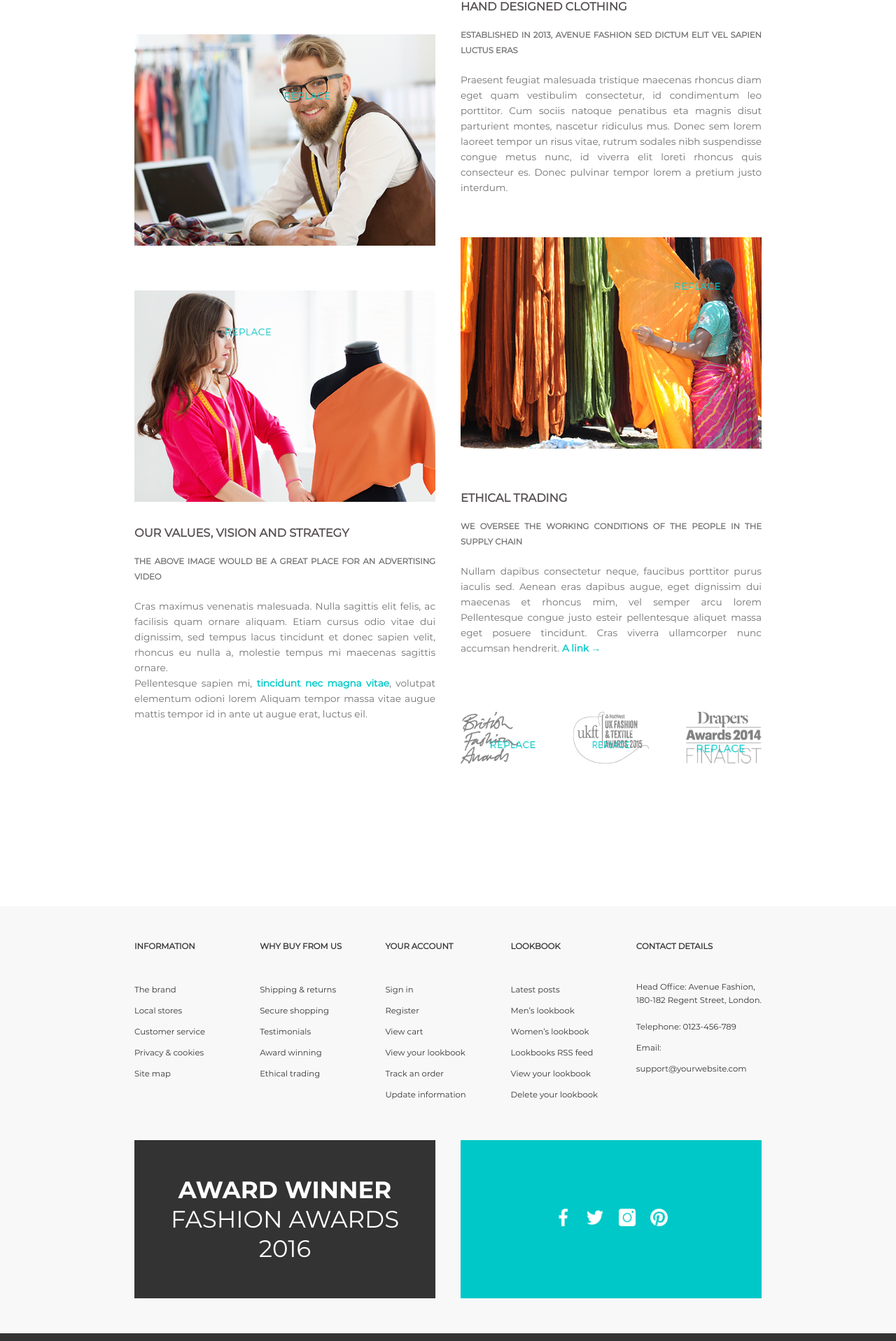
After one commit to byshabay/study-layout, a PHP site: page /pages/brand.php in a window 1280 px wide. The commit adds this page. Shown: the part 557-2473 px from the top of the page at 70% size. Run offline with PHP 8.4, Linux system fonts and the light colour scheme.

Commit message:
Add brand page for desktop

```diff
--- a/css/style.css
+++ b/css/style.css
@@ -1801,6 +1771,74 @@ a.active-tab{
 /* 3.PRODUCT MEDIA END */
 
 /* PRODUCT PAGE END */
+
+/* BRAND PAGE START */
+/* 2.MAIN START */
+
+/* 2.2.CONTENT START */
+.content.container{
+    width: 70%;
+    margin: 20px auto 120px;
+    justify-content: space-between;
+    text-align: justify;
+}
+.content__column{
+    width: 48%;
+}
+
+.brand .content{
+    display: flex;
+}
+.content__column-2{
+    display: flex;
+    flex-direction: column;
+    justify-content: flex-end;
+}
+.title-p{
+    text-transform: uppercase;
+    color: var(--grey);
+    font-size: var(--text_18);
+    font-weight: bold;
+}
+.brand .content__title{
+    font-size: var(--text_13);
+    margin: 20px 0;
+}
+.brand p{
+    font-size: var(--text_15);
+    line-height: 22px;
+    color: var(--light-grey);
+}
+.content a{
+    color: var(--light-blue);
+    font-weight: bold;
+}
+.content__img{
+    width: 100%;
+    margin: 30px 0;
+}
+.content__text-2{
+    margin: -20px 0 30px;
+}
+.content__text-3{
+    margin-top: 30px;
+}
+.content-awards{
+    display: flex;
+    margin: 80px 0 30px;
+    justify-content: space-between;
+    width: 100%;
+}
+.content-awards img{
+    width: 25%;
+}
+/* 2.2.CONTENT END */
+
+/* 2.MAIN END */
+
+
+
+/* BRAND PAGE END */
 
 
 /* FONTS START */
--- /dev/null
+++ b/pages/brand.php
@@ -0,0 +1,111 @@
+<!DOCTYPE html>
+<html lang="ru">
+
+<head>
+    <meta charset="UTF-8">
+    <meta http-equiv="X-UA-Compatible" content="IE=edge">
+    <meta name="viewport" content="width=device-width, initial-scale=1.0">
+    <title>THE BRAND</title>
+
+    <!-- CSS -->
+    <link rel="stylesheet" href="../css/style.css">
+    <link rel="shortcut icon" href="../images/logo.ico" type="image/x-icon">
+    <link rel="stylesheet" href="https://cdn.jsdelivr.net/npm/@fancyapps/ui/dist/fancybox.css" />
+    <!-- SCRIPTS -->
+    <script src="https://ajax.googleapis.com/ajax/libs/jquery/2.2.0/jquery.min.js"></script>
+    <script src="../scripts/script.js"></script>
+</head>
+
+<body>
+    <!-- 1.HEADER START -->
+    <?php
+    include("header.php");
+    ?>
+    <!-- 1.HEADER END -->
+    <!-- 2.MAIN START -->
+    <main class="main brand">
+        <!-- 2.1.BANNER START -->
+        <section class="common-banner">
+            <h1>
+                <span class="common-banner__h1">
+                    The
+                </span>
+                <span>
+                    brand
+                </span>
+            </h1>
+            <h2>
+                Company slogan goes here
+            </h2>
+        </section>
+        <!-- 2.2.BANNER END -->
+
+        <!-- 2.2.CONTENT START -->
+        <section class="content container">
+            <div class="content__column content__column-1">
+                <img class="content__img" src="../images/brand-1.png" alt="">
+                <img class="content__img" src="../images/brand-2.png" alt="">
+                <div>
+                    <span class="title-p">
+                        our values, vision and strategy
+
+                    </span>
+                    <p class="title-p content__title">
+                        The above image would be a great place for an advertising video
+                    </p>
+                    <p>
+                        Cras maximus venenatis malesuada. Nulla sagittis elit felis, ac facilisis quam ornare aliquam. Etiam cursus odio vitae dui dignissim, sed tempus lacus tincidunt et donec sapien velit, rhoncus eu nulla a, molestie tempus mi maecenas sagittis ornare.
+                        <br> Pellentesque sapien mi, <a href="#"> tincidunt nec magna vitae</a>, volutpat elementum odioni lorem Aliquam tempor massa vitae augue mattis tempor id in ante ut augue erat, luctus eil.
+
+                    </p>
+                </div>
+
+            </div>
+            <div class="content__column content__column-2">
+                <div class="content__text-2">
+                    <span class="title-p">
+                        hand designed clothing
+                    </span>
+                    <p class="title-p content__title">
+                        established in 2013, avenue fashion Sed dictum elit vel sapien luctus eras
+                    </p>
+                    <p>
+                        Praesent feugiat malesuada tristique maecenas rhoncus diam eget quam vestibulim consectetur, id condimentum leo porttitor. Cum sociis natoque penatibus eta magnis disut parturient montes, nascetur ridiculus mus. Donec sem lorem laoreet tempor un risus vitae, rutrum sodales nibh suspendisse congue metus nunc, id viverra elit loreti rhoncus quis consecteur es. Donec pulvinar tempor lorem a pretium justo interdum.
+                    </p>
+                </div>
+                <img class="content__img" src="../images/brand-3.png" alt="">
+                <div class="content__text-3">
+                    <span class="title-p">
+                        Ethical trading
+                    </span>
+                    <p class="title-p content__title">
+                        we oversee the working conditions of the people in the supply chain
+                    </p>
+                    <p>
+                        Nullam dapibus consectetur neque, faucibus porttitor purus iaculis sed. Aenean eras dapibus augue, eget dignissim dui maecenas et rhoncus mim, vel semper arcu lorem
+                        Pellentesque congue justo esteir pellentesque aliquet massa eget posuere tincidunt.
+                        Cras viverra ullamcorper nunc accumsan hendrerit. <a href="#"> A link &rarr; </a>
+
+                    </p>
+                </div>
+                <div class="content-awards">
+                    <img src="../images/award-1.png" alt="" class="content__avard">
+                    <img src="../images/award-2.png" alt="" class="content__avard">
+                    <img src="../images/award-3.png" alt="" class="content__avard">
+                </div>
+
+            </div>
+
+        </section>
+        <!-- 2.2.CONTENT END -->
+
+    </main>
+    <!-- 2.MAIN END -->
+    <!-- 3.FOOTER START -->
+    <?php
+    include("footer.php")
+    ?>
+    <!-- 3.FOOTER END -->
+</body>
+
+</html>
--- a/pages/header.php
+++ b/pages/header.php
@@ -118,7 +118,7 @@
                               </div>
                           </div>
                       </li>
-                      <li><a href="#">the brand</a></li>
+                      <li><a href="../pages/brand.php">the brand</a></li>
                       <li class="header__parent-li"><a class="header__sub-parent" href="#">local stores</a>
                           <div class="header__sub-content">
                               <div class="header__nav-submenu">
--- a/pages/lookbook.php
+++ b/pages/lookbook.php
@@ -25,9 +25,9 @@
     <!-- 2.MAIN START -->
     <main class="lb-main main">
         <!-- 2.1. BANNER START -->
-        <section class="lb-banner">
+        <section class="common-banner">
             <h1>
-                <span class="lb-banner__our">
+                <span class="common-banner__h1">
                     Our
                 </span>
                 <span>
--- a/pages/product.php
+++ b/pages/product.php
@@ -15,7 +15,7 @@
     <script src="https://ajax.googleapis.com/ajax/libs/jquery/2.2.0/jquery.min.js"></script>
     <script src="../scripts/slick.min.js"></script>
     <script defer src="https://cdn.jsdelivr.net/npm/@fancyapps/ui/dist/fancybox.umd.js"></script>
-    <script defer src="../scripts/script.js"></script>
+    <script src="../scripts/script.js"></script>
 </head>
 
 <body>
@@ -27,9 +27,9 @@
     <!-- 2.MAIN START -->
     <main class="main">
         <!-- 2.1.BANNER START -->
-        <section class="prod-banner lb-banner">
+        <section class="prod-banner common-banner">
             <h1>
-                <span class="lb-banner__our">
+                <span class="common-banner__h1">
                     product
                 </span>
                 <span>
```
Also changed, not shown: other parts of css/style.css (+5 -35 lines), images/award-1.png (added), images/award-2.png (added), images/award-3.png (added), images/brand-1.png (added), images/brand-2.png (added), images/brand-3.png (added).
